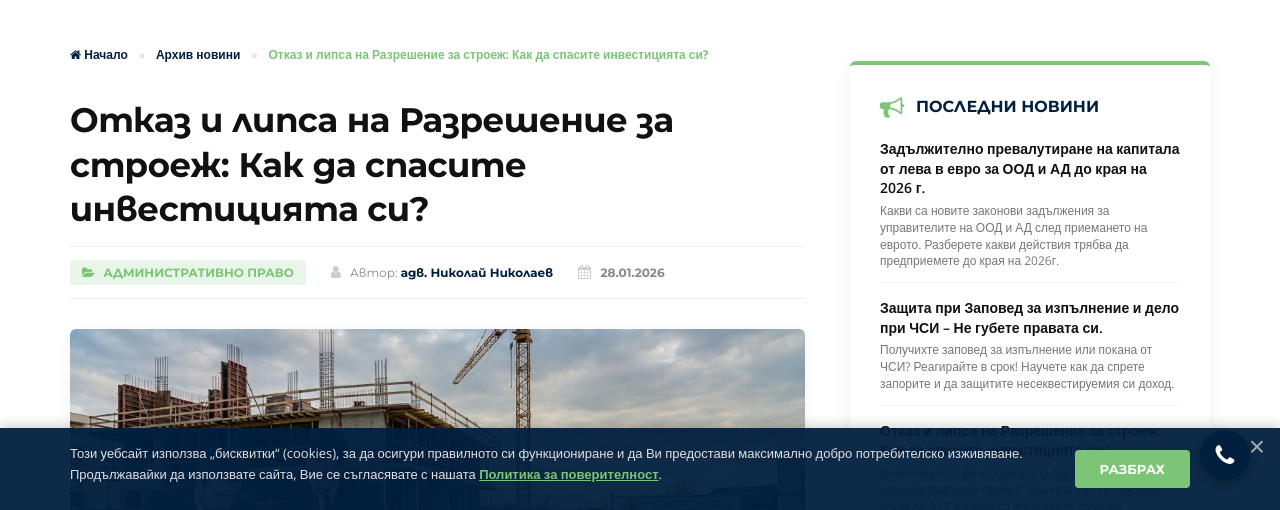
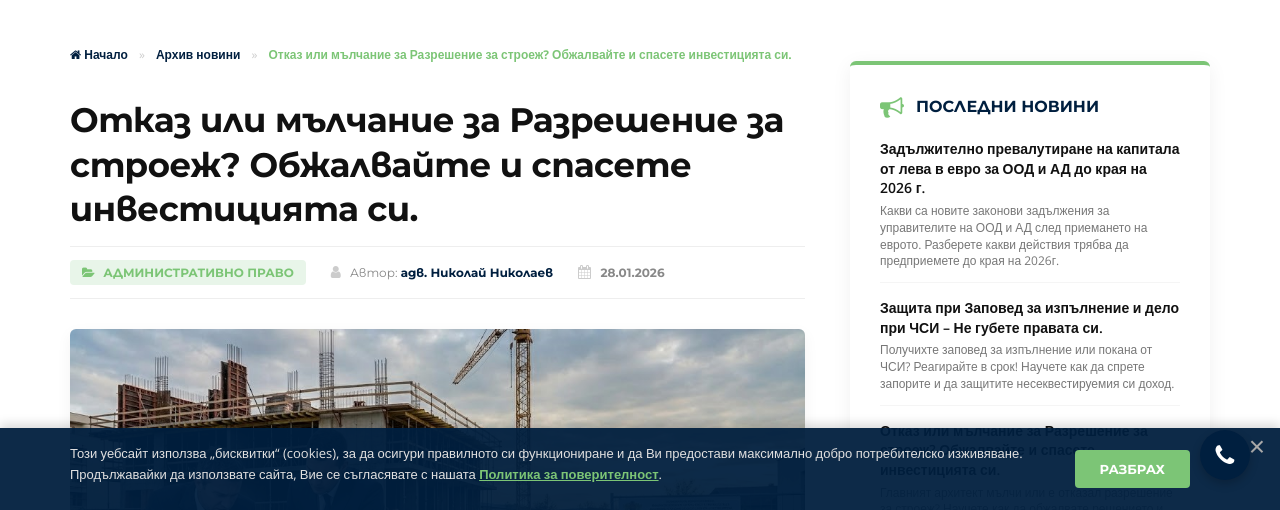
Before and after one commit to NikolaiNikolaev/law-page, a Jekyll site: the page built from _posts/administrativni-novini/2026-01-28-razreshenie-stroej.md, in a window 1280 px wide and 900 px high, cut to the strip 390-900 px from the top of the window. Built offline with Jekyll 4.4.1, drawn with Linux system fonts in a browser that asks for light colours; some of the changed text lies outside the part shown.

Commit message:
Update 2026-01-28-razreshenie-stroej.md

```diff
--- a/_posts/administrativni-novini/2026-01-28-razreshenie-stroej.md
+++ b/_posts/administrativni-novini/2026-01-28-razreshenie-stroej.md
@@ -1,7 +1,7 @@
 ---
 layout: post
-title: "Отказ и липса на Разрешение за строеж: Как да спасите инвестицията си?"
-description: "Инвестицията Ви е блокирала заради административни пречки? Научете как се обжалва отказ по ЗУТ и какви са фаталните срокове."
+title: "Отказ или мълчание за Разрешение за строеж? Обжалвайте и спасете инвестицията си."
+description: "Главният архитект мълчи или е отказал разрешение за строеж? Научете как да обжалвате решението и да не рискувате със строителство без нужните документи."
 image: "razreshenie-stroej.jpg"
 author: "адв. Николай Николаев"
 category: "Административно право"
```
